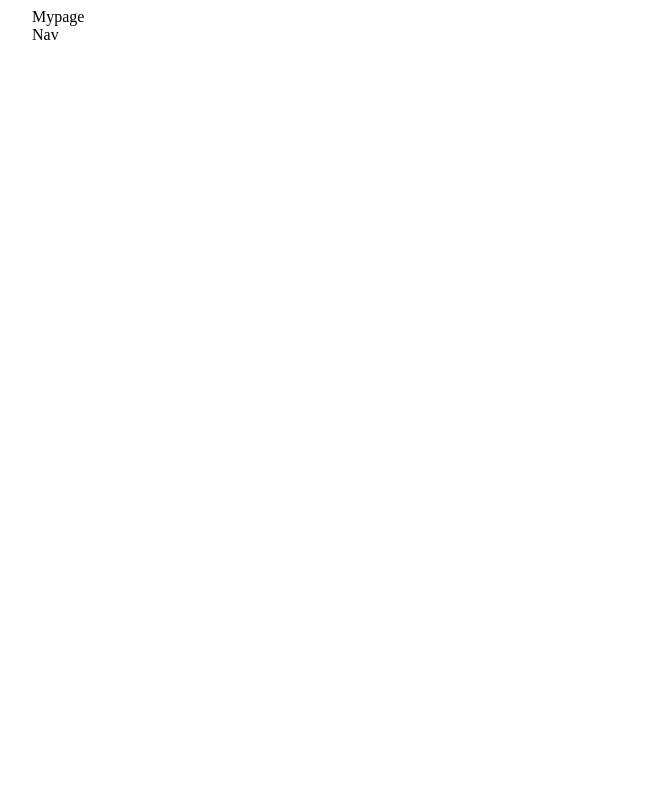
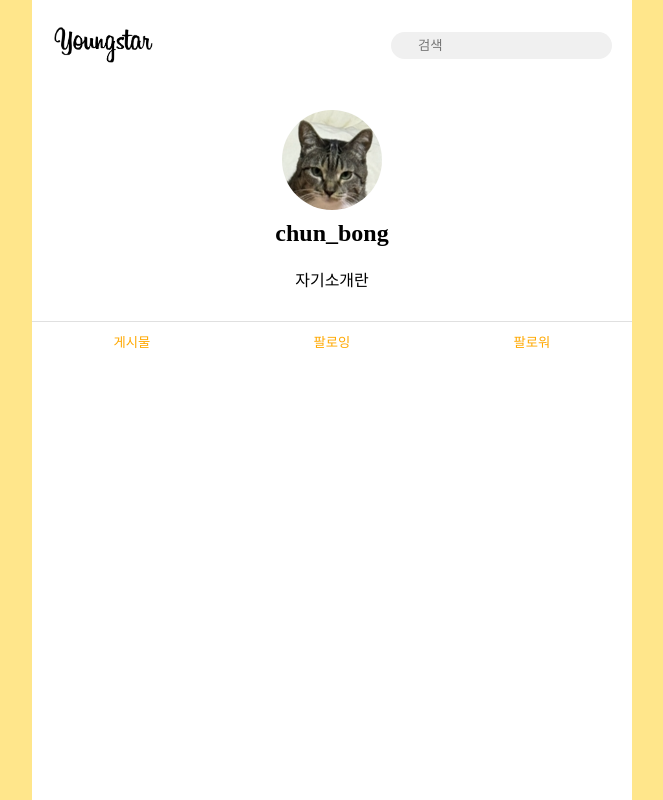
Before and after one commit to prgrms-fe-devcourse/NFE1_2_Youngstar, a React (Vite) app: page /mypage in a window 1280 px wide. Shown: the whole page, without its empty margins (308-971 px from the left). Built offline with nearby package versions, Linux system fonts and the light colour scheme.

Commit message:
feat:마이페이지 40% 마크업 완료

```diff
--- a/src/components/Navbar.tsx
+++ b/src/components/Navbar.tsx
@@ -1,5 +1,5 @@
 const Navbar = () => {
-    return <div>Nav</div>
+    return <div></div>
 }
 
 export default Navbar;
--- a/src/pages/MyPage.tsx
+++ b/src/pages/MyPage.tsx
@@ -1,14 +1,54 @@
 // import useFetchUsers from "../hooks/useFetchUsers";
+import "../styles/Mypage.css"; // SCSS 파일 임포트
+import profilePhoto from "../assets/chun_bong.png";
+import logo_header from "../assets/logo_header.png"
 
 const MyPage = () => {
   // const { data } = useFetchUsers();
 
   return (
     <>
-            <div>Mypage</div>
+      {/* <div>Mypage</div> */}
+      {/* <header>
+
+            </header>
+            <div className = 'profile'>
+                <div id = 'profile-photo'>
+                    <img src = {profilePhoto} alt = "profile-photo" id = "pro_photo"></img>
+                </div>
+            </div> */}
+
+      <div className="container">
+        <header className="header">
+          <img className="logo" src={logo_header} alt="로고" />
+          <div className="search-bar">
+            <span className="search-icon"></span>
+            <input className="search-input" type="text" placeholder="검색" />
+          </div>
+        </header>
+        <div className="profile-section">
+          <img
+            className="profile-image"
+            src={profilePhoto}
+            alt="Profile"
+          />
+          <h2 className="userid">chun_bong</h2>
+          <div>
+            <p className="introduce-text">자기소개란</p>
+          </div>
+
+        </div>
+        <div className="tab-mypage">
+          <button className="tab">게시물</button>
+          <button className="tab">팔로잉</button>
+          <button className="tab">팔로워</button>
+        </div>
+      </div>
+
+      {/* <div className="mypage-container">Mypage</div> */}
       {/* {data && (<div>{data[0]}</div>)} */}
     </>
   );
-}
+};
 
 export default MyPage;
--- /dev/null
+++ b/src/styles/Mypage.css
@@ -0,0 +1,102 @@
+/* div {
+  color: saddlebrown;
+}
+
+#pro_photo {
+  border-radius: 100%;
+  width: 120px;
+  height: 120px;
+  position: absolute;
+} */
+
+/* ProfileComponent.css */
+
+body {
+  background-color: #FFE68B; /* 밝은 노란색 */
+  margin: 0;
+  padding: 0;
+  display: flex;
+  justify-content: center;
+  min-height: 100vh;
+}
+
+.container {
+  width: 600px;
+  background-color: white;
+}
+
+.header {
+  height: 90px;
+  display: flex;
+  justify-content: space-between;
+  align-items: center;
+  padding: 0 20px;
+}
+
+.logo {
+  height: 40px;
+}
+
+.search-bar {
+  display: flex;
+  align-items: center;
+  background-color: #f0f0f0;
+  border-radius: 20px;
+  padding: 5px 15px;
+}
+
+.search-icon {
+  margin-right: 10px;
+}
+
+.search-input {
+  border: none;
+  background: transparent;
+  outline: none;
+}
+
+.profile-section {
+  display: flex;
+  flex-direction: column;
+  align-items: center;
+  padding: 20px 0;
+}
+
+.profile-image {
+  width: 100px;
+  height: 100px;
+  border-radius: 100%;
+}
+
+.userid {
+  margin: 10px 0;
+}
+
+.introduce-text {
+  text-align: center;
+  margin: 10px 0;
+  padding: 0 20px;
+}
+
+.tab-mypage {
+  display: flex;
+  justify-content: space-around;
+  border-top: 1px solid #e0e0e0;
+}
+
+.tab {
+  flex: 1;
+  padding: 10px;
+  background: none;
+  border: none;
+  cursor: pointer;
+  color: #FFA800;
+}
+
+.tab:hover {
+  background-color: #f0f0f0;
+}
+
+/* .tab.active {
+  border-bottom: 2px solid #FFE68B;
+} */
--- /dev/null
+++ b/src/styles/Mypage.scss
@@ -0,0 +1,17 @@
+// src/styles/MyPage.scss
+
+$primary-color: #3498db;
+$text-color: #2c3e50;
+
+.mypage-container {
+  background-color: $primary-color;
+  color: $text-color;
+  padding: 20px;
+  border-radius: 10px;
+  font-size: 1.5rem;
+  text-align: center;
+
+  div {
+    font-weight: bold;
+  }
+}
```
Also changed, not shown: src/assets/chun_bong.png (added), src/assets/logo_header.png (added). Lines whose indentation alone changed are shown as unchanged.
